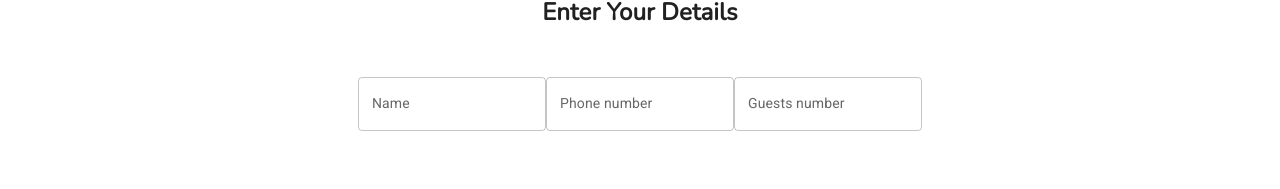
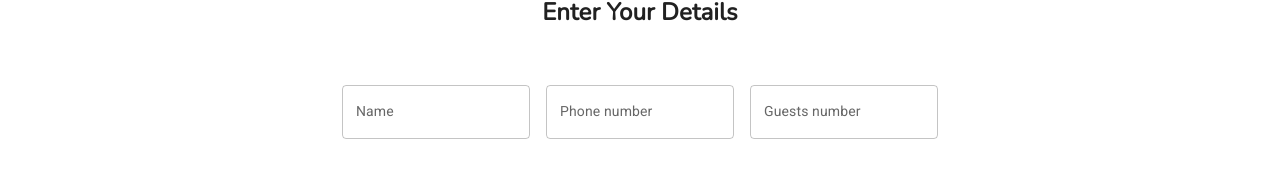
Before and after one commit to TamarCY/pizza-party, a React (Create React App) app in the folder client/: page /guest-edit in a window 1280 px wide. Shown: the part 352-541 px from the top of the page. Built offline with nearby package versions, Linux system fonts and the light colour scheme; no server answers; a web font is replaced by a local one.

Commit message:
incorrect password entry cleared when editing

```diff
--- a/client/src/App.css
+++ b/client/src/App.css
@@ -77,16 +77,9 @@ a {
 
 
 
-/* TODO: fix location of next and back */
 
-
-
-/* TODO: remove navbar padding in mobile
-
-@media screen {
-
-} */
-
-/* .makeStyles-navbar-1 {
+@media only screen and (max-width: 600px){
+  .makeStyles-navbar-1 {
   padding: 0
-} */
+  }
+}
--- a/client/src/components/navbar/Navbar.jsx
+++ b/client/src/components/navbar/Navbar.jsx
@@ -7,6 +7,7 @@ import Api from "../../api/Api";
 import {useRecoilValue, useSetRecoilState} from "recoil";
 import partyState from '../../Recoil/atoms/partyAtom';
 import tokenState from "../../Recoil/atoms/tokenAtom";
+import "./navbar.css"
 
 const useStyles = makeStyles(() => ({
     navbar: {
@@ -78,6 +79,7 @@ export default function Navbar() {
         }
         loadParty()
     }
+    // eslint-disable-next-line react-hooks/exhaustive-deps
     },[])
 
     const handleClick = async (e) => {
--- /dev/null
+++ b/client/src/components/navbar/navbar.css
@@ -0,0 +1,39 @@
+
+
+
+.App-header {
+    background-color: #282c34;
+    min-height: 100vh;
+    display: flex;
+    flex-direction: column;
+    align-items: center;
+    justify-content: center;
+    font-size: calc(10px + 2vmin);
+    color: white;
+  }
+
+  .App-link {
+    color: #61dafb;
+  }
+
+  .MuiAppBar-positionFixed {
+    position: sticky;
+  }
+
+  @keyframes App-logo-spin {
+    from {
+      transform: rotate(0deg);
+    }
+    to {
+      transform: rotate(360deg);
+    }
+  }
+
+
+
+
+  @media only screen and (max-width: 600px){
+    .makeStyles-navbar-1 {
+    padding: 0
+    }
+  }
--- a/client/src/pages/guestEditDetails/GuestEditDetails.jsx
+++ b/client/src/pages/guestEditDetails/GuestEditDetails.jsx
@@ -16,19 +16,19 @@ export default function GuestEditDetails (){
     return (
         <div>
         <h2> Enter Your Details </h2>
-        <TextField
+        <TextField sx={{m:1}}
         id="outlined-basic" label="Name" variant="outlined" value={guestObject.name}
         onChange={(e)=>{setGuestObject({...guestObject, name:e.target.value})}}
         autoComplete="name"
         />
-        <TextField
+        <TextField sx={{m:1}}
         id="outlined-basic" label="Phone number" variant="outlined" value={guestObject.phone}
         onChange={(e)=>{setGuestObject({...guestObject, phone:e.target.value})}}
         autoComplete="phone"
         />
-          <TextField
+          <TextField sx={{m:1}}
           type="number"
-        id="outlined-basic" label="Guests number" variant="outlined" value={guestObject.guestsNumnber}
+        id="outlined-basic" label="Guests number" variant="outlined" value={guestObject.guestsNumber}
         onChange={(e)=>{setGuestObject({...guestObject, guestsNumber:e.target.value})}}
         />
         </div>
--- a/client/src/pages/signin/SignIn.jsx
+++ b/client/src/pages/signin/SignIn.jsx
@@ -64,9 +64,6 @@ export default function SignIn({ setAuthType }) {
                         alignItems: 'center',
                     }}
                 >
-                    {/* <Avatar sx={{ m: 1, bgcolor: 'secondary.main' }}>
-                        <LockOutlinedIcon />
-                    </Avatar> */}
                     <LocalPizzaIcon sx={{ m: 5, color: "warning.main", fontSize: 100 }} />
                     <Typography component="h1" variant="h3">
                         Pizza Party
@@ -96,6 +93,7 @@ export default function SignIn({ setAuthType }) {
                             autoComplete="current-password"
                             error = {loginFailed}
                             helperText = {inputErrorText}
+                            onChange = {()=>{setLoginFailed(false); setInputErrorText("");}}
                         />
                         <Button
                             type="submit"
```
